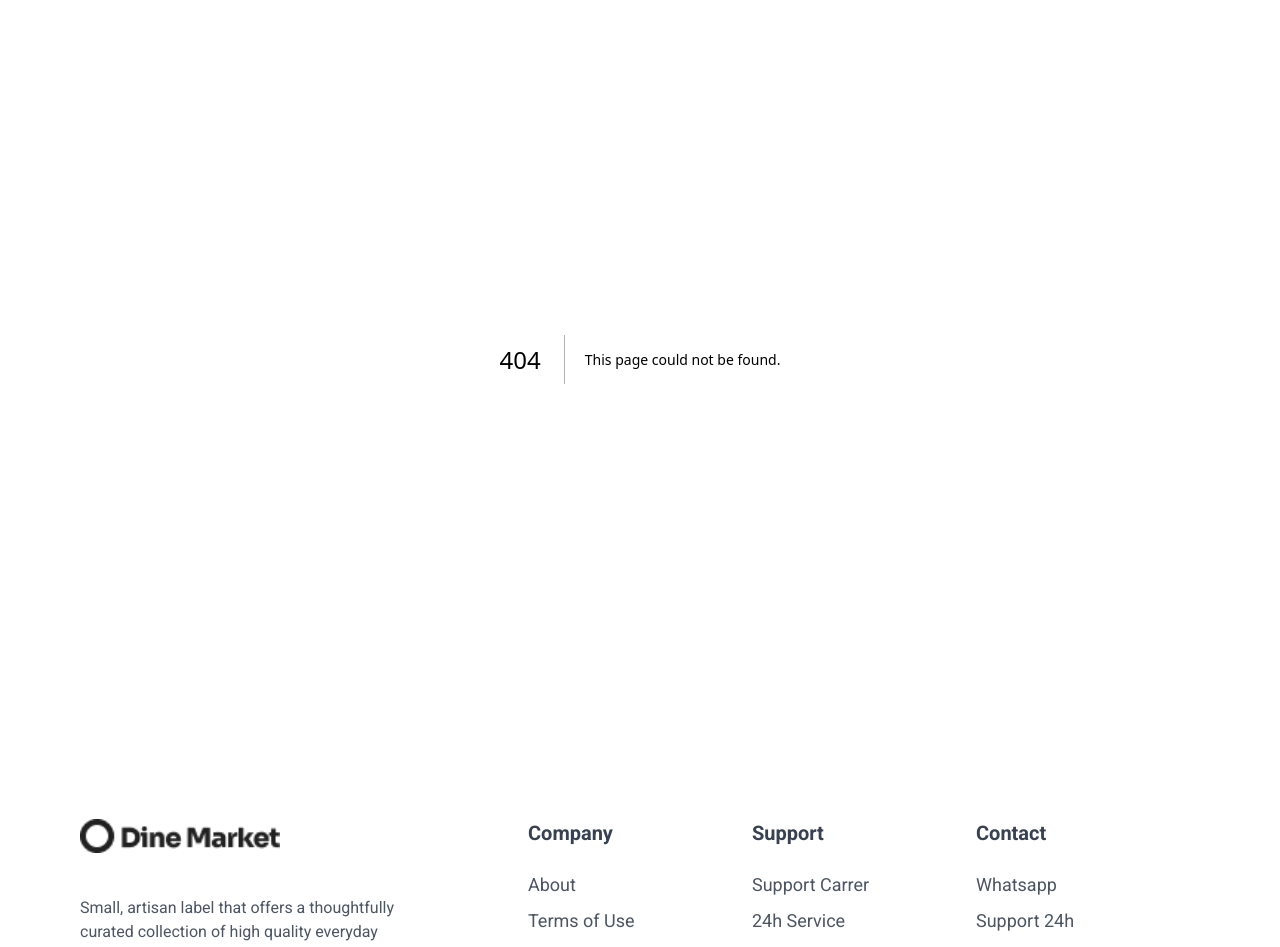
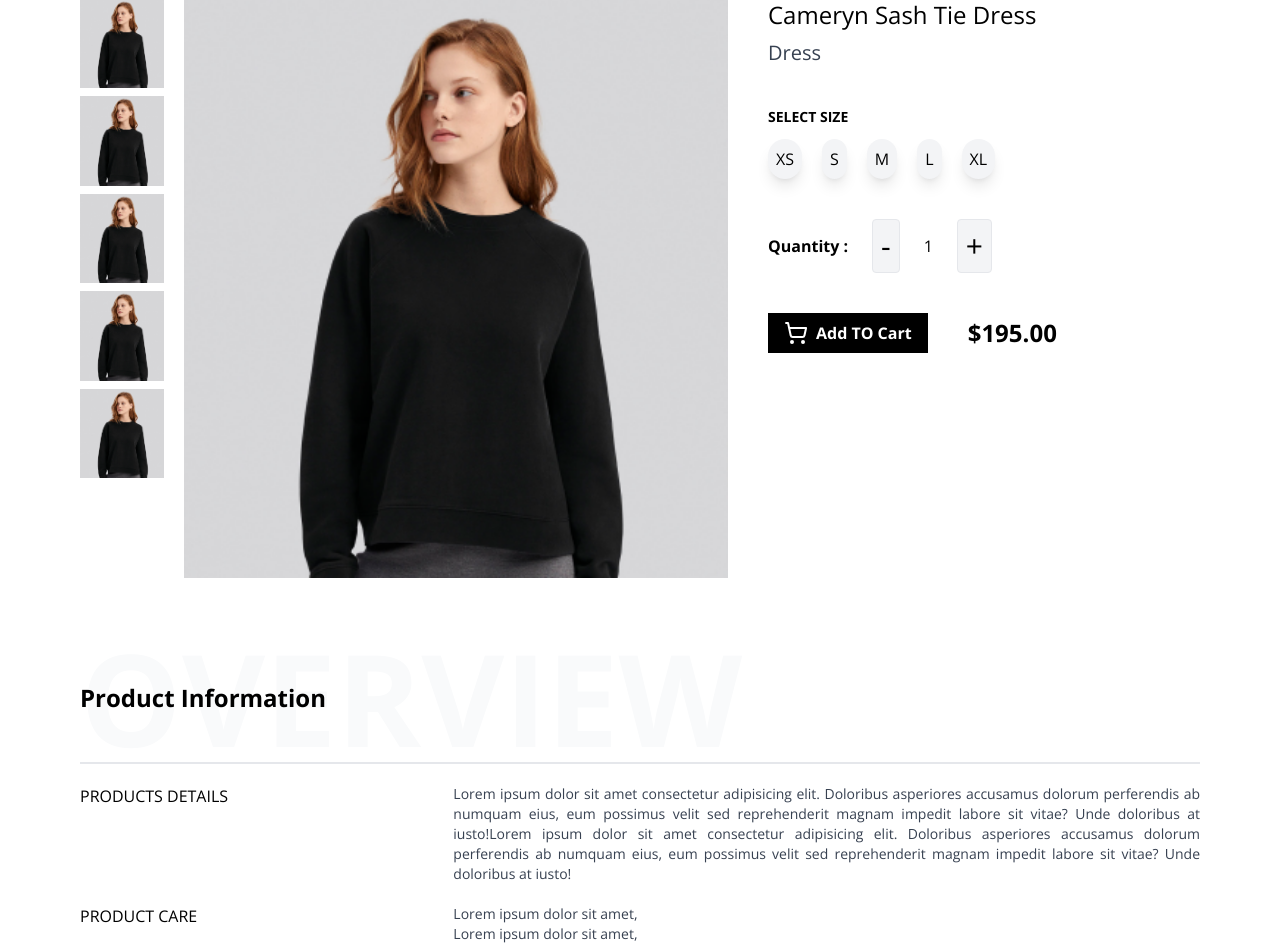
Before and after one commit to akif171/hackathon_one, a Next.js app: page /all-products/1 in a window 1280 px wide. Before the commit this address had no page. Shown: the part 145-1092 px from the top of the page. Built offline with nearby package versions, Linux system fonts and the light colour scheme.

Commit message:
single product page UI

```diff
--- /dev/null
+++ b/src/app/all-products/[slug]/page.tsx
@@ -0,0 +1,87 @@
+import Image from "next/image";
+import React from "react";
+import HomeProd from "../../../components/assets/home_prod.png";
+import { ShoppingCart } from "lucide-react";
+
+const page = () => {
+  return (
+    <div className="main_container">
+      <div className="flex flex-col lg:flex-row gap-10 w-full mt-10">
+        <div className="flex gap-5 w-full lg:w-3/5">
+          <div className="slider_images flex flex-col gap-2">
+            <Image src={HomeProd} alt="slider image" width={100} height={100} />
+            <Image src={HomeProd} alt="slider image" width={100} height={100} />
+            <Image src={HomeProd} alt="slider image" width={100} height={100} />
+            <Image src={HomeProd} alt="slider image" width={100} height={100} />
+            <Image src={HomeProd} alt="slider image" width={100} height={100} />
+          </div>
+          <div className="main_image h-full w-full">
+            <Image
+              src={HomeProd}
+              alt="main product image"
+              className="h-full w-full"
+            />
+          </div>
+        </div>
+        <div className="product_details flex flex-col gap-10 w-full lg:w-2/5">
+          <div>
+            <h3 className="text-2xl ">Cameryn Sash Tie Dress</h3>
+            <p className="text-gray-700 mt-2 text-xl">Dress</p>
+          </div>
+          <div>
+            <p className="text-sm font-bold">SELECT SIZE</p>
+            <ul className="product_sizes flex gap-5">
+              <li>XS</li>
+              <li>S</li>
+              <li>M</li>
+              <li>L</li>
+              <li>XL</li>
+            </ul>
+          </div>
+          <div className="quantity_btn flex items-center gap-6">
+            <p className="font-bold">Quantity : </p>
+            <span className="text-3xl border p-2 bg-gray-100 rounded">-</span>1
+            <span className="text-3xl border p-2 bg-gray-100 rounded">+</span>
+          </div>
+          <div className="flex items-center gap-10">
+            <button className="flex gap-2 bg-black text-white font-bold py-2 px-4">
+              <ShoppingCart /> Add TO Cart
+            </button>
+            <p className="text-2xl font-bold">$195.00</p>
+          </div>
+        </div>
+      </div>
+      <div className="product_info flex flex-col gap-5 py-7 lg:py-14 ">
+        <div className="border-b-2 flex items-center relative">
+          <div className="text-6xl font-bold md:text-7xl lg:text-9xl text-gray-50">
+            OVERVIEW
+          </div>
+          <h2 className="absolute text-xl md:text-2xl font-bold">
+            Product Information
+          </h2>
+        </div>
+        <div className="flex flex-col justify-center sm:grid grid-cols-3">
+          <h2 className="py-3 sm:py-0">PRODUCTS DETAILS</h2>
+          <p className="col-span-2 text-sm  text-gray-700 text-justify">
+            Lorem ipsum dolor sit amet consectetur adipisicing elit. Doloribus
+            asperiores accusamus dolorum perferendis ab numquam eius, eum
+            possimus velit sed reprehenderit magnam impedit labore sit vitae?
+            Unde doloribus at iusto!Lorem ipsum dolor sit amet consectetur
+            adipisicing elit. Doloribus asperiores accusamus dolorum perferendis
+            ab numquam eius, eum possimus velit sed reprehenderit magnam impedit
+            labore sit vitae? Unde doloribus at iusto!
+          </p>
+        </div>
+        <div className="flex flex-col sm:grid grid-cols-3">
+          <h2 className="py-3 sm:py-0">PRODUCT CARE</h2>
+          <ul className="col-span-2 text-sm text-gray-700  list-item">
+            <li>Lorem ipsum dolor sit amet,</li>
+            <li>Lorem ipsum dolor sit amet,</li>
+          </ul>
+        </div>
+      </div>
+    </div>
+  );
+};
+
+export default page;
--- a/src/app/all-products/page.tsx
+++ b/src/app/all-products/page.tsx
@@ -1,9 +1,20 @@
-import React from 'react'
+import React from "react";
+import ProductCard from "@/components/views/ProductCard";
 
-const pages = () => {
+const page = () => {
   return (
-    <div>All Products</div>
-  )
-}
+    <div className="grid grid-cols2 md:grid-cols-4 gap-5 w-full">
+      <ProductCard />
+      <ProductCard />
+      <ProductCard />
+      <ProductCard />
+      <ProductCard />
+      <ProductCard />
+      <ProductCard />
+      <ProductCard />
+      <ProductCard />
+    </div>
+  );
+};
 
-export default pages
+export default page;
--- /dev/null
+++ b/src/app/cart/page.tsx
@@ -0,0 +1,9 @@
+import React from 'react'
+
+const Cart = () => {
+  return (
+    <div>Cart</div>
+  )
+}
+
+export default Cart
--- /dev/null
+++ b/src/app/female/[slug]/page.tsx
@@ -0,0 +1,9 @@
+import React from 'react'
+
+const page = () => {
+  return (
+    <div>page</div>
+  )
+}
+
+export default page
--- a/src/app/globals.css
+++ b/src/app/globals.css
@@ -28,3 +28,11 @@
 .features_grid p{
   @apply mb-5
 }
+
+.product_sizes{
+  @apply mt-3
+}
+
+.product_sizes li{
+  @apply p-2 bg-gray-100 rounded-full shadow-lg
+}
--- /dev/null
+++ b/src/app/kids/[slug]/page.tsx
@@ -0,0 +1,9 @@
+import React from 'react'
+
+const page = () => {
+  return (
+    <div>page</div>
+  )
+}
+
+export default page
--- a/src/app/layout.tsx
+++ b/src/app/layout.tsx
@@ -1,13 +1,12 @@
 import Navbar from "@/components/views/Navbar";
 import "./globals.css";
 import type { Metadata } from "next";
-import { Roboto } from "next/font/google";
+import { Open_Sans } from "next/font/google";
 import Wrapper from "@/components/shared/Wrapper";
 import Footer from "@/components/views/Footer/page";
 
-const inter = Roboto({
+const inter = Open_Sans({
   subsets: ["latin"],
-  weight: ["300", "400", "500", "700", "900"],
 });
 
 export const metadata: Metadata = {
--- /dev/null
+++ b/src/app/male/[slug]/page.tsx
@@ -0,0 +1,7 @@
+import React from "react";
+
+const page = () => {
+  return <div>page</div>;
+};
+
+export default page;
--- a/src/components/views/Navbar/MobileNav/index.tsx
+++ b/src/components/views/Navbar/MobileNav/index.tsx
@@ -8,7 +8,7 @@ import Image from "next/image";
 
 const MobileNav = () => {
   return (
-    <div className="absolute w-full h-full bg-gray-200 py-7 px-20">
+    <div className="absolute w-full h-full bg-gray-200 py-7 px-5 sm:px-10 lg:px-20 ">
       <div className="flex justify-between items-center">
         <div>
           <Image src={Logo} alt="logo" />
--- a/src/components/views/SingleProduct/index.tsx
+++ b/src/components/views/ProductCard/index.tsx
@@ -2,14 +2,14 @@ import Image from "next/image";
 import React from "react";
 import HomeProd from "../../assets/home_prod.png";
 
-const SingleProduct = ({ imagesrc }) => {
+const ProductCard = ( ) => {
   return (
-    <div className="w-full md:hover:scale-110 transition my-5 md:my-0">
-      <Image src={imagesrc} alt="home product" className="w-full" />
+    <div className="w-full md:hover:scale-110 transition my-5 md:my-0 py-7">
+      <Image src={HomeProd} alt="home product" className="w-full" />
       <p className="text-xl font-bold my-2">Brushed Raglan Sweatshirt</p>
       <p className="text-xl font-bold">$195</p>
     </div>
   );
 };
 
-export default SingleProduct;
+export default ProductCard;
--- a/src/components/views/Products/index.tsx
+++ b/src/components/views/Products/index.tsx
@@ -1,5 +1,5 @@
 import React from "react";
-import SingleProduct from "../SingleProduct";
+import ProductCard from "../ProductCard";
 import HomeProd1 from "../../assets/home_prod.png";
 import HomeProd2 from "../../assets/home_prod2.png";
 import HomeProd3 from "../../assets/home_prod3.png";
@@ -12,9 +12,9 @@ const Products = () => {
         Check What We Offer
       </h2>
       <div className="flex justify-center items-center flex-col md:flex-row gap-3 my-10">
-        <SingleProduct imagesrc={HomeProd1} />
-        <SingleProduct imagesrc={HomeProd2} />
-        <SingleProduct imagesrc={HomeProd3} />
+        <ProductCard  />
+        <ProductCard  />
+        <ProductCard  />
       </div>
     </div>
   );
```
